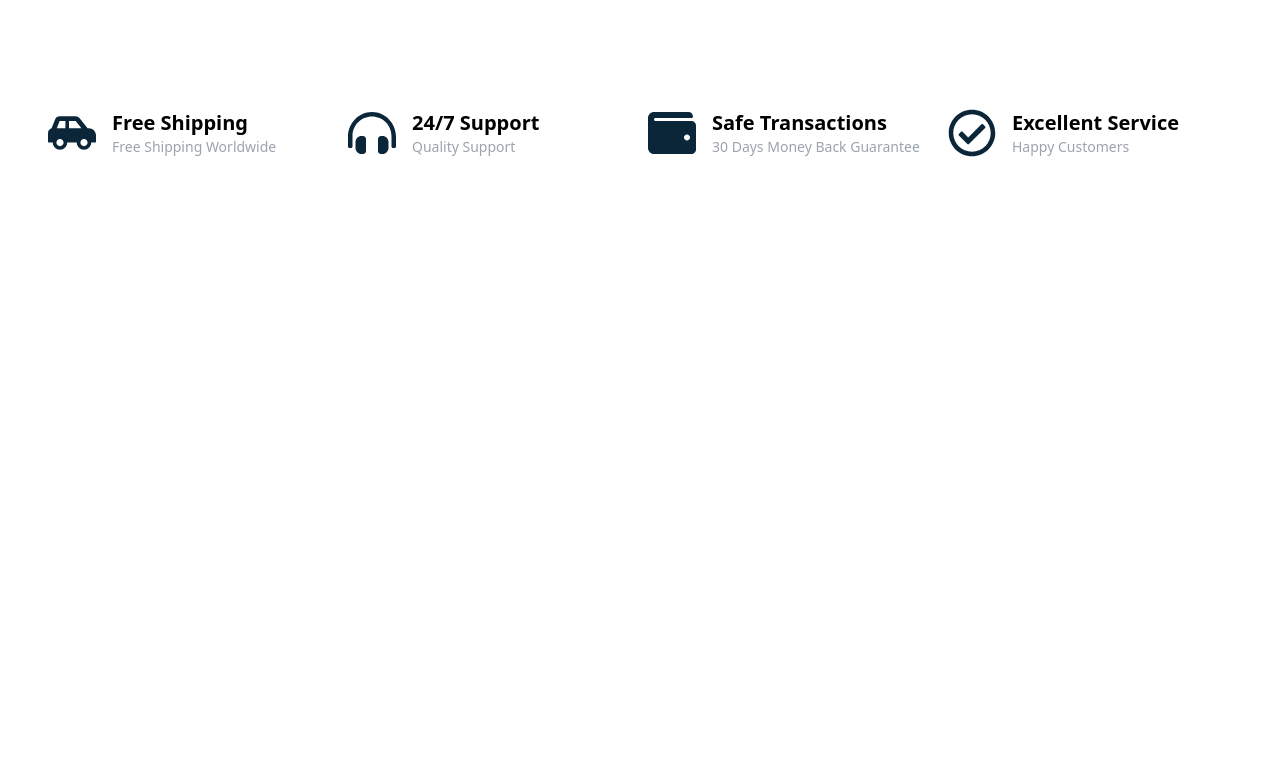
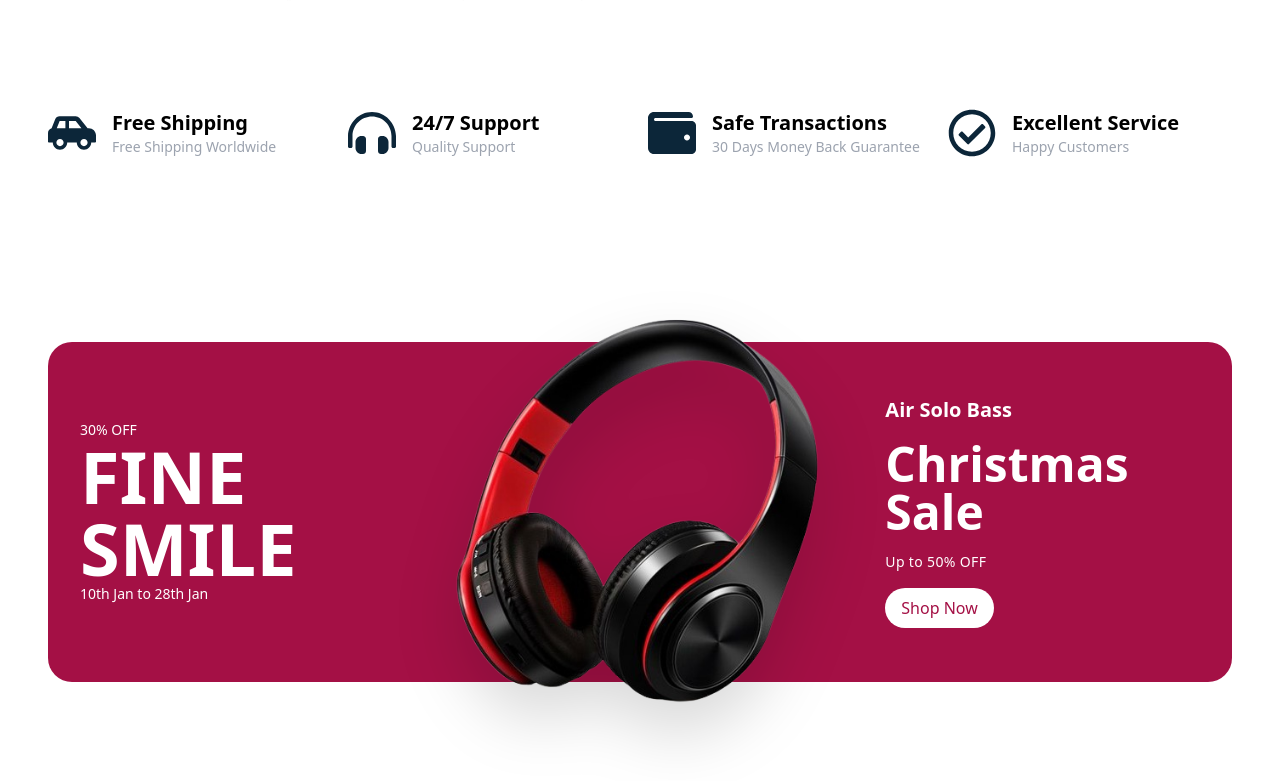
Before and after one commit to tradixcodes/cs, a React (Vite) app in the folder extras/e-shop_example/frontend/: page / in a window 1280 px wide. Shown: the part 1465-2246 px from the top of the page. Before the commit the page ends 1702 px from the top, so only its background shows below. Built offline with nearby package versions, Linux system fonts and the light colour scheme.

Commit message:
banner_update

```diff
--- a/extras/e-shop_example/frontend/src/App.jsx
+++ b/extras/e-shop_example/frontend/src/App.jsx
@@ -4,6 +4,20 @@
 import Category from "./components/Category/Category";
 import Category2 from "./components/Category/Category2";
 import Services from "./components/Services/Services";
+import Banner from "./components/Banner/Banner";
+
+import headphones from "../src/assets/hero/headphone.png"
+
+const BannerData = {
+  discount: "30% OFF",
+  title: "Fine Smile",
+  date: "10th Jan to 28th Jan",
+  image: headphones,
+  title2: "Air Solo Bass",
+  title3: "Christmas Sale",
+  title4: "Up to 50% OFF",
+  bgColor: '#A41045',
+};
 
 const App = () => {
   return (
@@ -14,6 +28,7 @@
       <Category/>
       <Category2/>
       <Services/>
+      <Banner data={BannerData}/>
     </div>
   )
 }
--- /dev/null
+++ b/extras/e-shop_example/frontend/src/components/Banner/Banner.jsx
@@ -0,0 +1,41 @@
+import React from 'react';
+
+const Banner = ({ data }) => {
+  return (
+    <div className='min-h-[550px] flex justify-center items-center py-12'>
+        <div className='container'>
+            <div style={{ backgroundColor: data.bgColor }}
+            className='grid grid-cols-1 md:grid-cols-3 gap-6
+            items-center text-white rounded-3xl'>
+                {/* first col */}
+                <div className='p-6 sm:p-8'>
+                    <p className='text-sm'>{data.discount}</p>
+                    <h1 className="uppercase text-4xl lg:text-7xl font-bold">
+                        {""}
+                        {data.title}</h1>
+                    <p className='text-sm'>{data.date}</p>
+                </div>
+                {/* second col */}
+                <div className='h-full flex items-center'>
+                    <img src={data.image} alt=""
+                    className='scale-125 w-[250px] md:w-[340px] mx-auto drop-shadow-2xl
+                    object-cover'/>
+                </div>
+                {/* third col */}
+                <div className='flex flex-col justify-center gap-4 p-6 sm:p-8'>
+                    <p className='font-bold text-xl'>{data.title2}</p>
+                    <p className='text-3xl sm:text-5xl font-bold'>{data.title3}</p>
+                    <p className='text-sm tracking-wide leading-5'>{data.title4}</p>
+                    <div>
+                        <button
+                        className='bg-white text-brandPink py-2 px-4
+                        rounded-full'>Shop Now</button>
+                    </div>
+                </div>
+            </div>
+        </div>
+    </div>
+  );
+};
+
+export default Banner
--- a/extras/e-shop_example/frontend/tailwind.config.js
+++ b/extras/e-shop_example/frontend/tailwind.config.js
@@ -14,6 +14,7 @@
         brandGreen: "#2dcc6f",
         brandBlue: "#1376f4",
         brandRed: "#892066",
+        brandPink:"#A41045",
         brandWhite: "#eeeeee",
         champagneGold: '#F7E7CE', //primary
         yellowGold:'#F9D45B', //main actions to call
```
